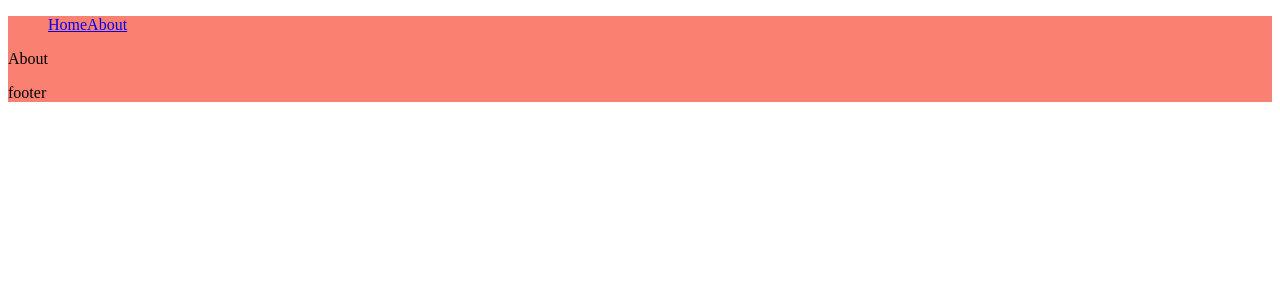
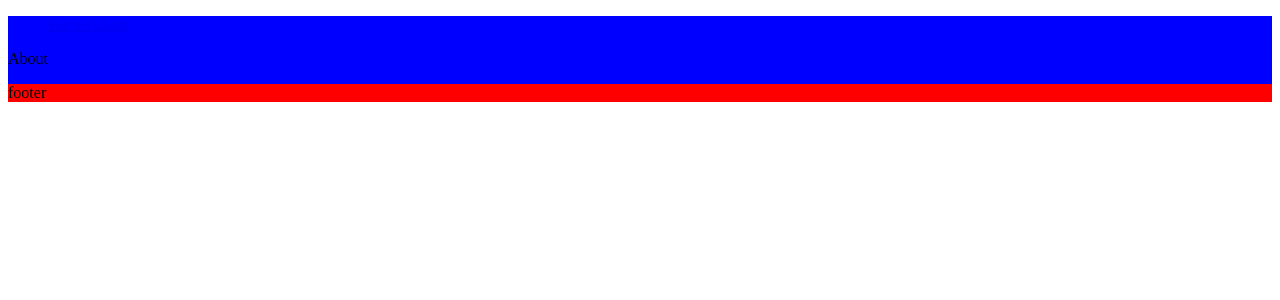
Before and after one commit to alanmaranto/curso-de-next-js, a Next.js app: page /about in a window 1280 px wide. Shown: the top 300 px of the page. Built offline with nearby package versions, Linux system fonts and the light colour scheme.

Commit message:
style jsx

```diff
--- a/components/Layout/Layout.tsx
+++ b/components/Layout/Layout.tsx
@@ -8,7 +8,15 @@ const Layout: React.FC = ({ children }) => {
     <div className={styles.container}>
       <Navbar />
       {children}
-      <footer>footer</footer>
+      <footer className="footer">footer</footer>
+      <style jsx>{`
+        .footer {
+          background: red;
+        }
+        div {
+          background: blue;
+        }
+      `}</style>
     </div>
   );
 };
```
